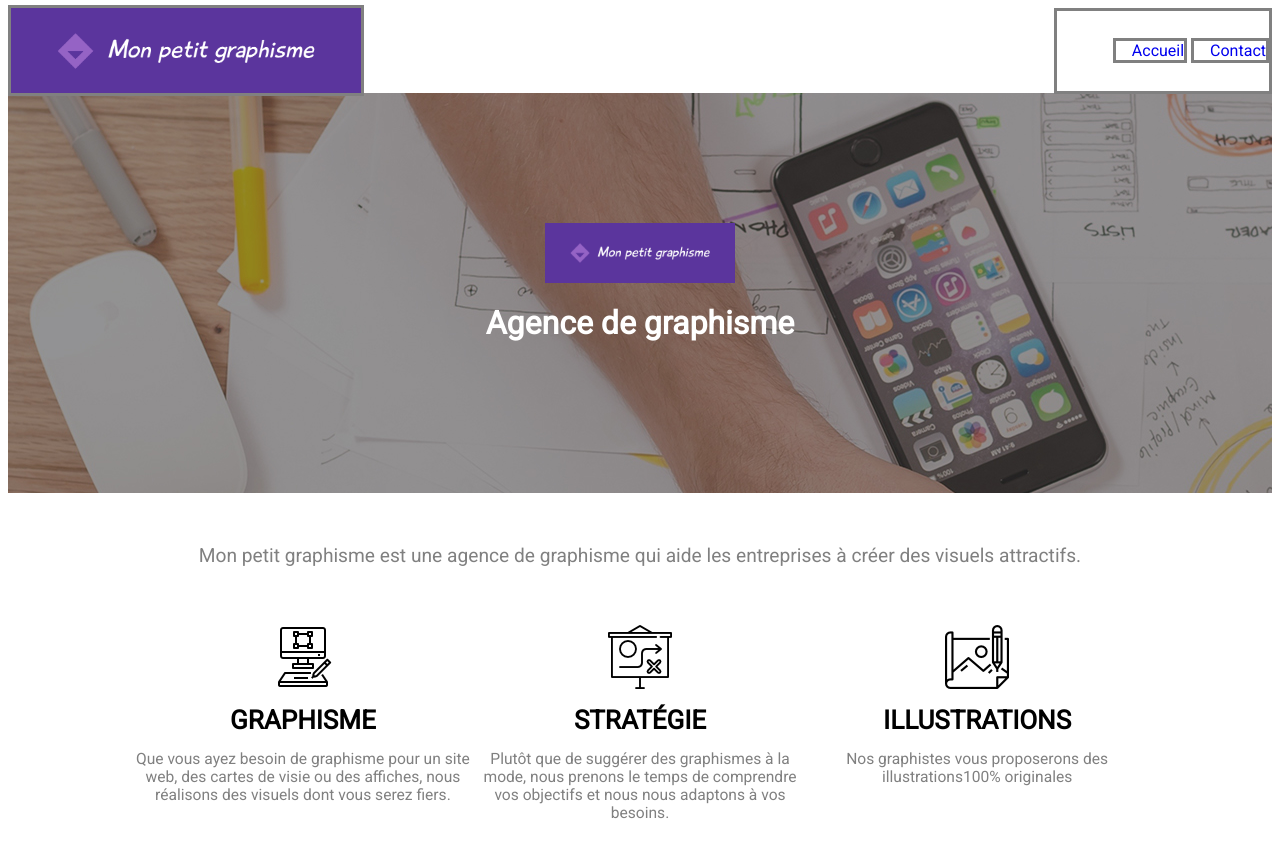
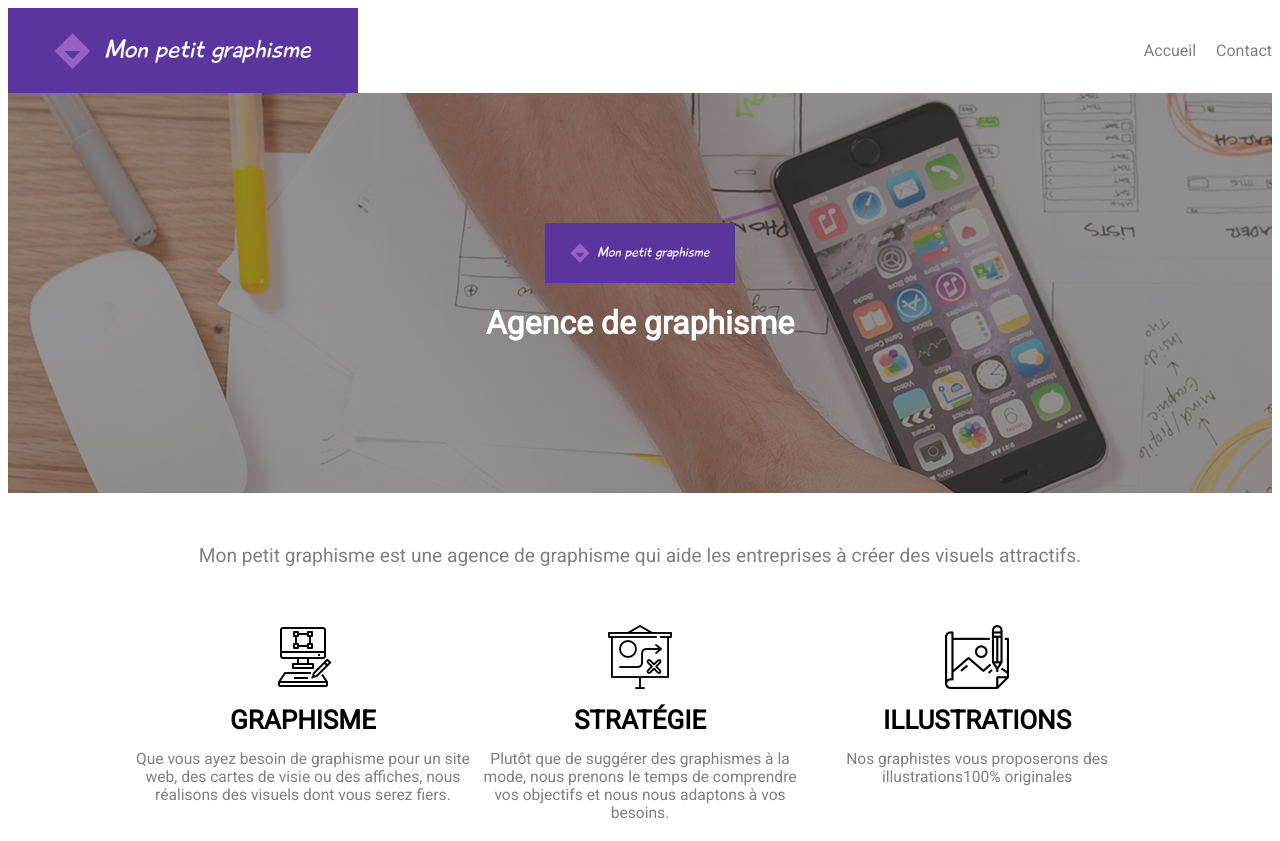
Before and after one commit to lauradauzat/DefiProjet1OC, a plain HTML site: page index.html in a window 1280 px wide. Shown: the top 841 px of the page. Drawn offline with Linux system fonts and the light colour scheme.

Commit message:
deleted ALL borders

```diff
--- a/index.html
+++ b/index.html
@@ -14,8 +14,8 @@
 
         <nav class="menu">
             <ul>
-                <li><a href="#">Accueil</a></li>
-                <li><a href="#">Contact</a></li>
+                <li>Accueil</li>
+                <li>Contact</li>
             </ul>
         </nav>
     </header>
--- a/style.css
+++ b/style.css
@@ -44,7 +44,6 @@ header #logo {
     width: 350px;
     height: 85px;
     object-fit: cover;
-    border-style: solid;
 }
 
 #caroussel #logo {
@@ -55,7 +54,6 @@ header #logo {
 
 .menu {
     padding-left: 1em ;
-    border-style: solid;
     height: 80px;
     display: flex;
     align-items: center;
@@ -64,7 +62,6 @@ header #logo {
 .menu li {
     display: inline-block;
     padding-left: 1em;
-    border-style: solid;
 }
 
 .menu a {
```
